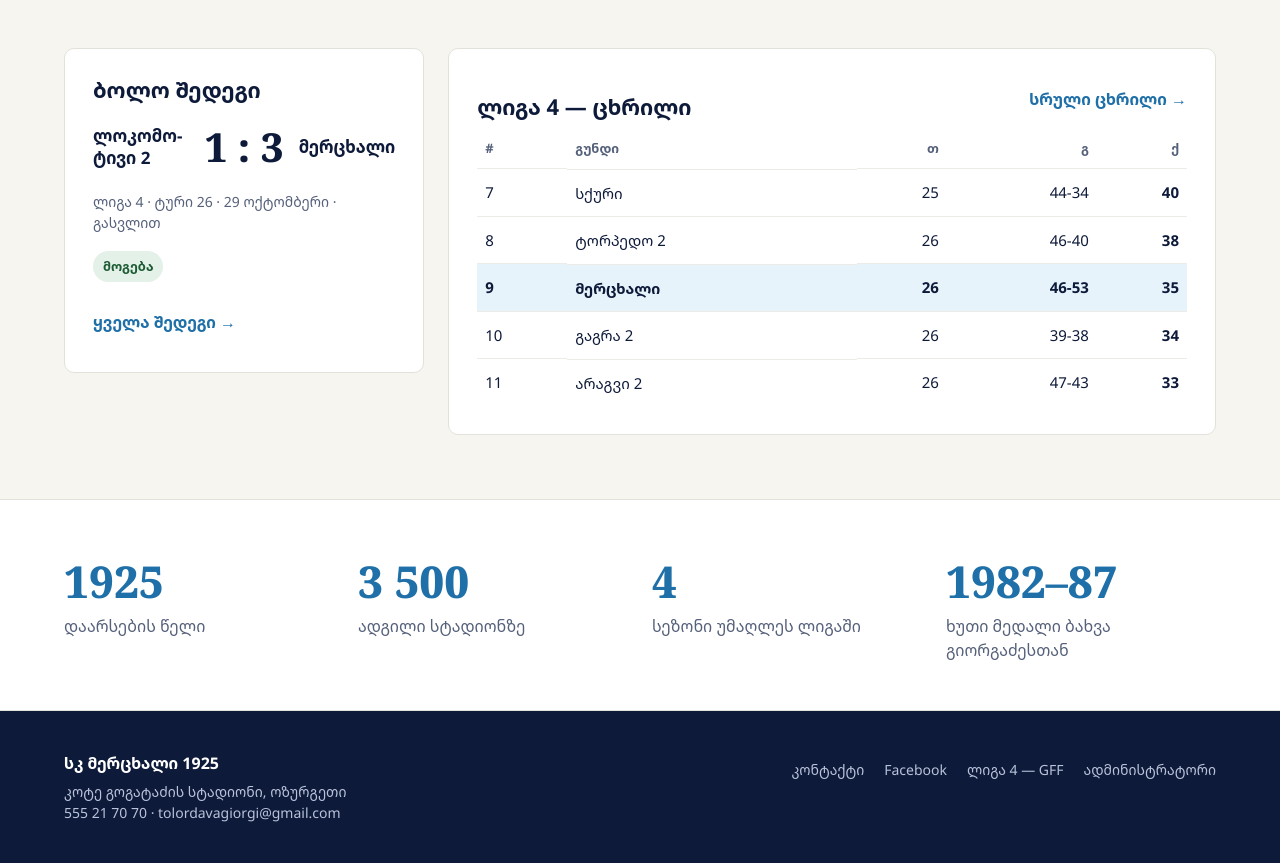
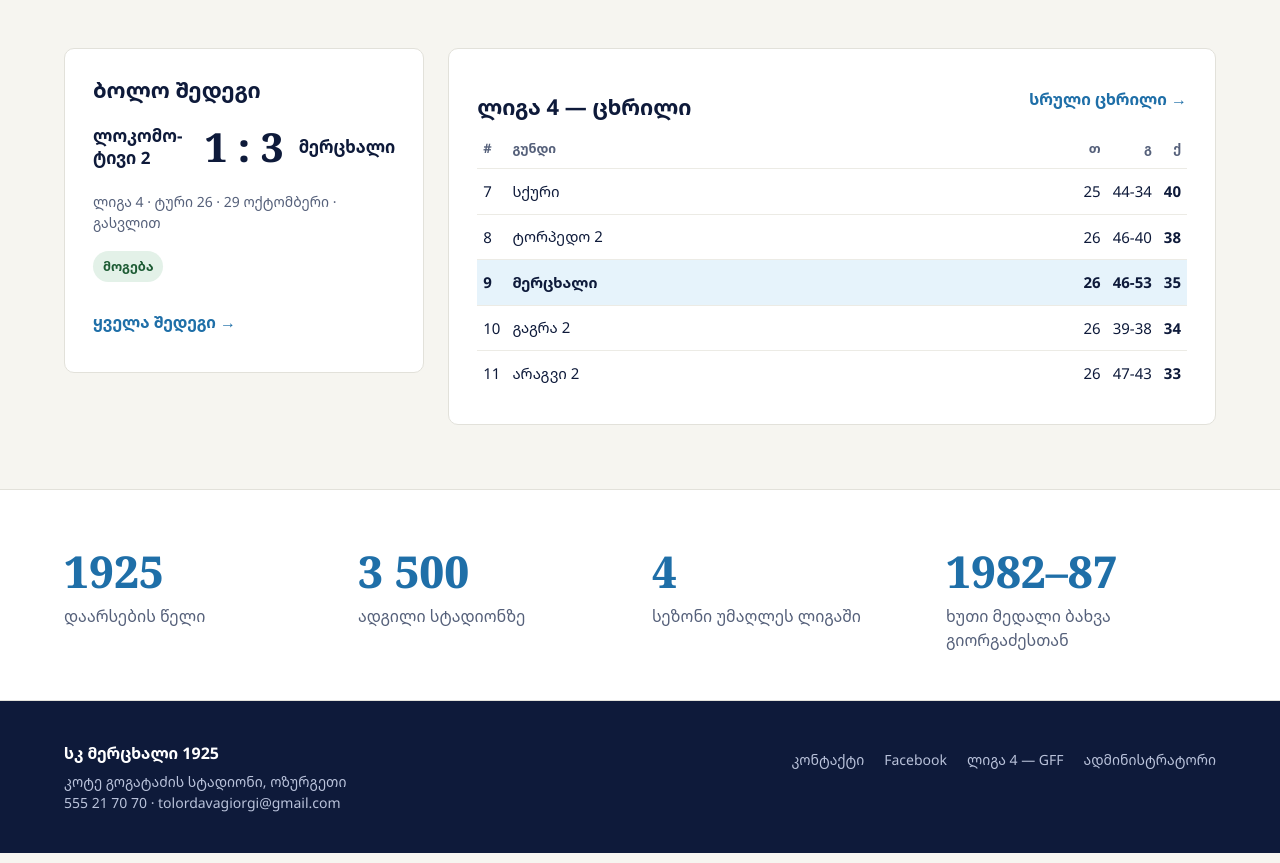
Before and after one commit to GiorgiGiorgadze23/mertskhali-website, a Next.js app: page / in a window 1280 px wide. Shown: the part 820-1683 px from the top of the page. Built offline with nearby package versions, Linux system fonts and the light colour scheme; no server answers; the database is empty.

Commit message:
League table fits its box: no horizontal scrollbar
Co-Authored-By: Claude Opus 5.5 <noreply@anthropic.com>
Claude-Session: https://claude.ai/code/session_015fLrvXcDpGm8dfszU14tH3

```diff
--- a/app/globals.css
+++ b/app/globals.css
@@ -129,6 +129,9 @@ p { margin: 0; }
 .split { display: flex; flex-wrap: wrap; gap: 24px; align-items: flex-start; }
 .split > .main { flex: 999 1 560px; min-width: 0; }
 .split > .side { flex: 1 1 360px; min-width: 0; }
+.split > .side.table-side { flex: 1 1 420px; }
+.table-side table.league { font-size: 14px; }
+.table-side table.league th, .table-side table.league td { padding-left: 5px; padding-right: 5px; }
 
 .score-card { padding: 28px; display: flex; flex-direction: column; gap: 18px; }
 .score-line { display: grid; grid-template-columns: minmax(0, 1fr) auto minmax(0, 1fr); align-items: center; gap: 14px; font-weight: 700; font-size: 17px; line-height: 1.3; }
@@ -142,13 +145,14 @@ p { margin: 0; }
 
 /* tables */
 .table-wrap { overflow-x: auto; }
-table.league { width: 100%; border-collapse: collapse; font-size: 15px; min-width: 420px; }
-table.league th { text-align: left; color: var(--muted); font-size: 13px; padding: 10px 8px; }
-table.league td { padding: 12px 8px; border-top: 1px solid #ecebe5; }
+table.league { width: 100%; border-collapse: collapse; font-size: 15px; }
+table.league th { text-align: left; color: var(--muted); font-size: 13px; padding: 10px 6px; white-space: nowrap; }
+table.league td { padding: 11px 6px; border-top: 1px solid #ecebe5; }
 table.league .num { text-align: right; white-space: nowrap; }
 table.league tr.us { background: var(--highlight); font-weight: 700; }
-table.league td.team { display: flex; align-items: center; gap: 10px; }
-table.league td.team img { width: 22px; height: 22px; object-fit: contain; }
+table.league td.team { width: 100%; line-height: 1.3; }
+table.league td.team img { display: inline-block; vertical-align: -5px; margin-right: 8px; }
+table.league td.team img { width: 20px; height: 20px; object-fit: contain; }
 
 /* news + facebook feed */
 .news-with-fb { display: flex; flex-wrap: wrap; gap: 24px 32px; align-items: flex-start; }
--- a/components/pages/OtherPages.tsx
+++ b/components/pages/OtherPages.tsx
@@ -78,7 +78,7 @@ export async function MatchesPage({ lang, searchParams }: { lang: Lang; searchPa
             {list.length ? list.map((m) => <MatchRow key={m.id} m={m} lang={lang} />) : <p className="muted">{d.noMatches}</p>}
           </div>
         </div>
-        <aside className="card side" style={{ padding: 24, display: "flex", flexDirection: "column", gap: 14 }}>
+        <aside className="card side table-side" style={{ padding: 20, display: "flex", flexDirection: "column", gap: 14 }}>
           <h2 style={{ fontSize: 22 }}>
             {d.league} — {d.leagueTable}
           </h2>
```
